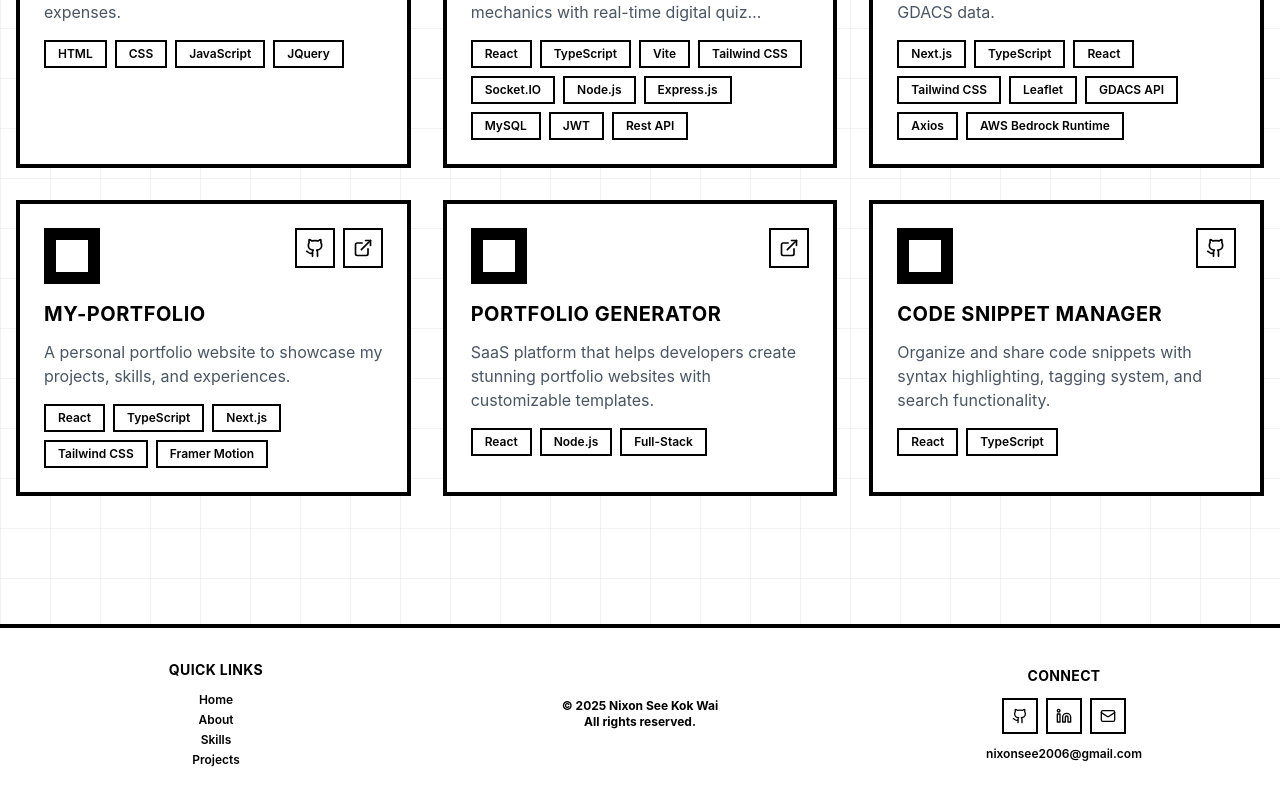
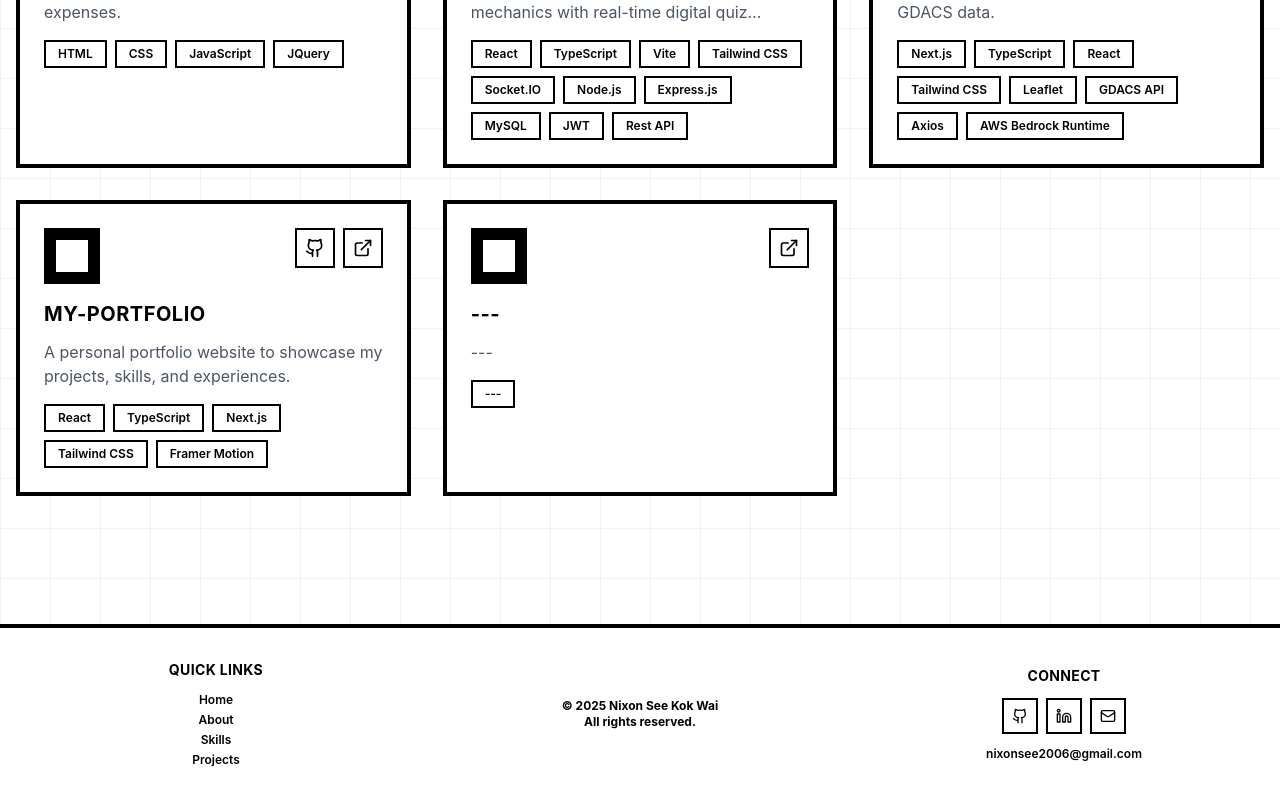
Before and after one commit to NixonSee/My-Portfolio, a React (Vite) app: page / in a window 1280 px wide. Shown: the part 2060-2860 px from the top of the page. Built offline with nearby package versions, Linux system fonts and the light colour scheme.

Commit message:
update small changes

```diff
--- a/src/components/sections/ProjectsSection.tsx
+++ b/src/components/sections/ProjectsSection.tsx
@@ -34,17 +34,10 @@ const projects = [
   },
   {
     id: '5',
-    title: 'Portfolio Generator',
-    description: 'SaaS platform that helps developers create stunning portfolio websites with customizable templates.',
-    url: 'https://example.com',
-    tags: ['React', 'Node.js', 'Full-Stack']
-  },
-  {
-    id: '6',
-    title: 'Code Snippet Manager',
-    description: 'Organize and share code snippets with syntax highlighting, tagging system, and search functionality.',
-    githubUrl: 'https://github.com',
-    tags: ['React', 'TypeScript']
+    title: '---',
+    description: '---',
+    url: '---',
+    tags: ['---']
   }
 ]
 
```
